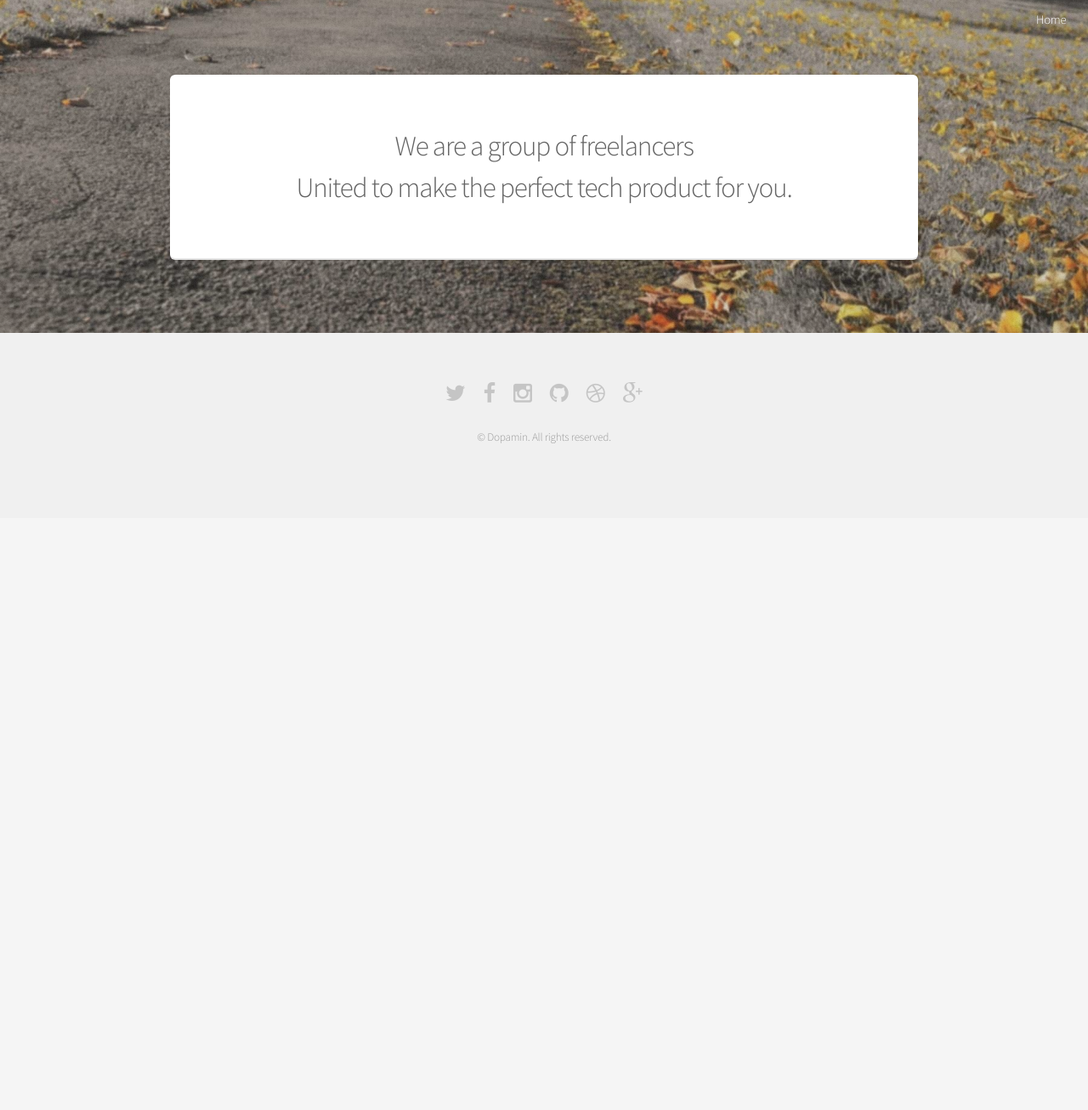
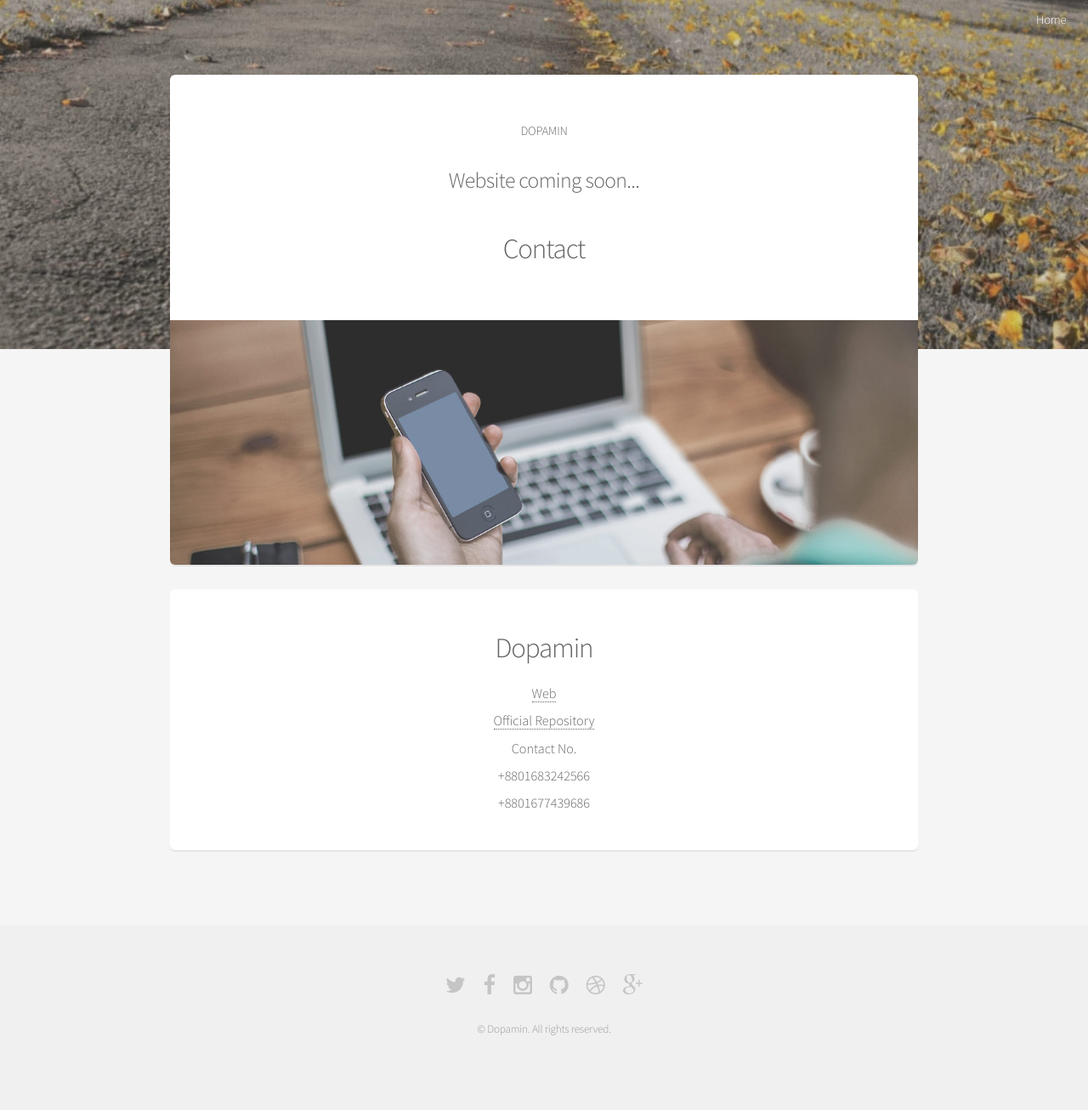
Before and after one commit to dopmn/dopmn.github.io.v.1.0, a Jekyll site: the page built from index.html, in a window 1280 px wide. Shown: the whole page at 85% size. Built offline with Jekyll 4.4.1, drawn with Linux system fonts in a browser that asks for light colours; the list of posts is cut into pages by our own code; before the commit the page ends 900 px from its top, so only the background shows below that.

Commit message:
Update index.html

```diff
--- a/index.html
+++ b/index.html
@@ -4,8 +4,26 @@ layout: default
 ---
 <section class="box special">
 	<header class="major">
-		<h2>We are a group of freelancers
+		<h1>DOPAMIN</h1>
 		<br />
-		United to make the perfect tech product for you.</h2>
+		<h3>Website coming soon...</h3>
+		<br />
+		<h2>Contact</h2>
 	</header>
+	<span class="image featured"><img src="{{ site.baseurl }}/assets/images/pic01.jpg" alt="" /></span>
 </section>
+
+<div class="row">
+	<div class="12u">
+
+		<section class="box special">
+			<h2>Dopamin</h2>
+			<h4><a href="https://dopmn.github.io">Web</a></h4>
+			<h4><a href="https://github.com/dopmn/">Official Repository</a><h4>
+			<h4>Contact No.</h4>
+			<h4>+8801683242566</h4>
+			<h4>+8801677439686</h4>
+		</section>
+
+	</div>
+</div>
```
